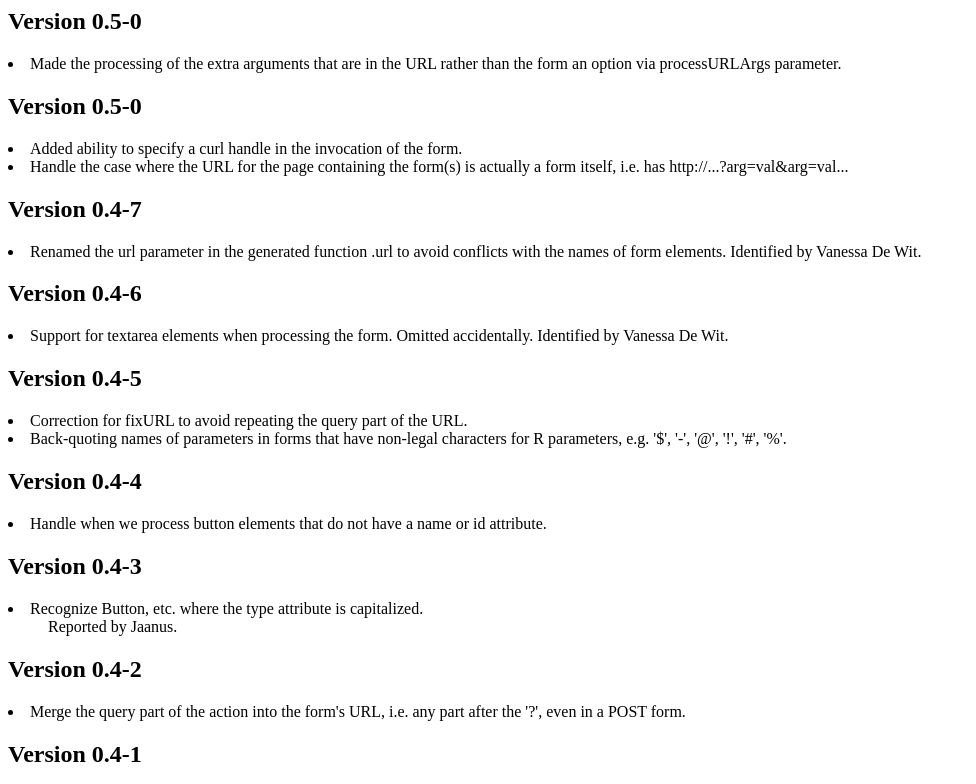
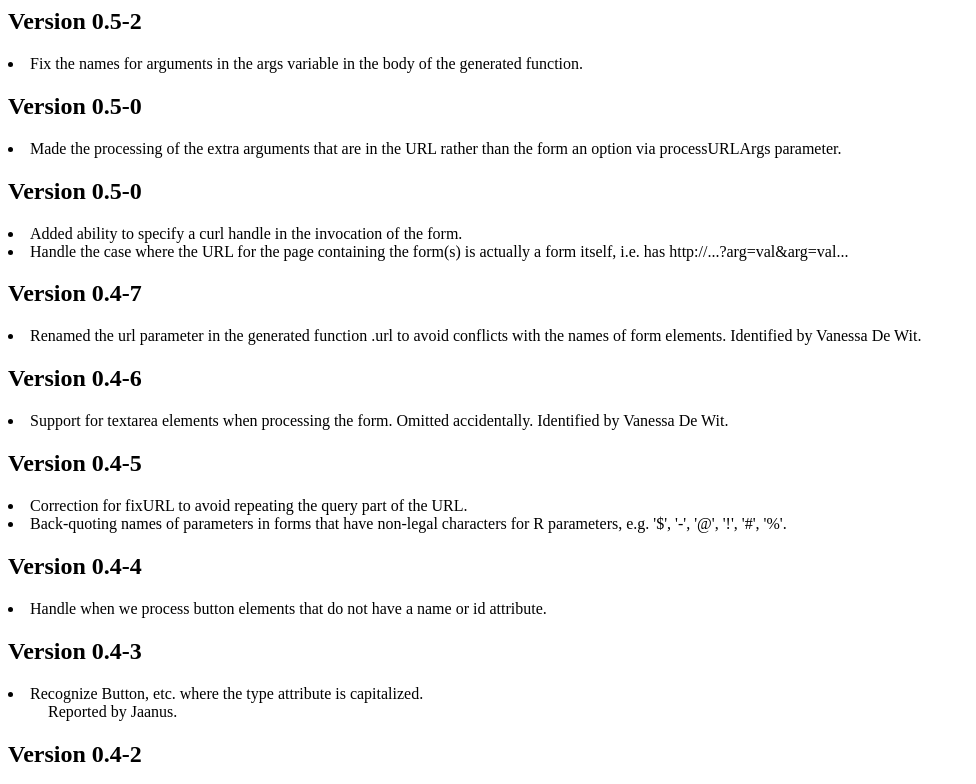
Before and after one commit to omegahat/RHTMLForms, a plain HTML site: page Changes.html in a window 1280 px wide. Shown: the top 784 px of the page, without its empty margins (0-976 px from the left). Drawn offline with Linux system fonts and the light colour scheme.

Commit message:
new version on the web site 0.5-2

```diff
--- a/Changes.html
+++ b/Changes.html
@@ -5,6 +5,14 @@
 
 <body>
 <h1></h1>
+
+<h2>Version 0.5-2</h2>
+<dl>
+  <dt>
+  <li> Fix the names for arguments in the args variable in the body of
+       the generated function.
+  <dd>
+</dl>
 
 <h2>Version 0.5-0</h2>
 <dl>
@@ -155,6 +163,6 @@
 <address><a href="http://www.stat.ucdavis.edu/~duncan">Duncan Temple Lang</a>
 <a href=mailto:duncan@wald.ucdavis.edu>&lt;duncan@wald.ucdavis.edu&gt;</a></address>
 <!-- hhmts start -->
-Last modified: Fri Sep 30 15:00:21 PDT 2011
+Last modified: Sun May 27 15:59:06 PDT 2012
 <!-- hhmts end -->
 </body> </html>
```
Also changed, not shown: Web/index.html (+1 -1 lines), 2 other files.
